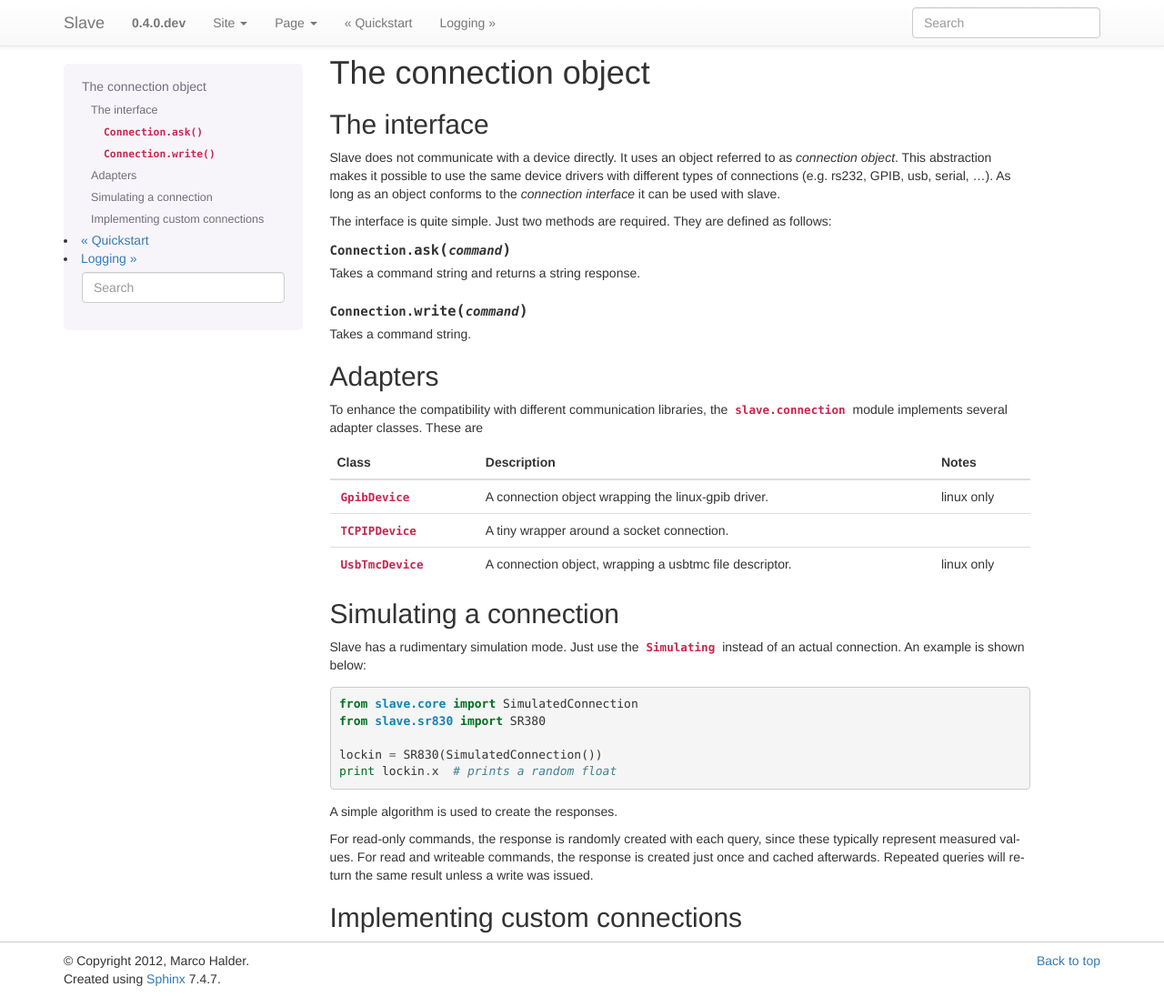
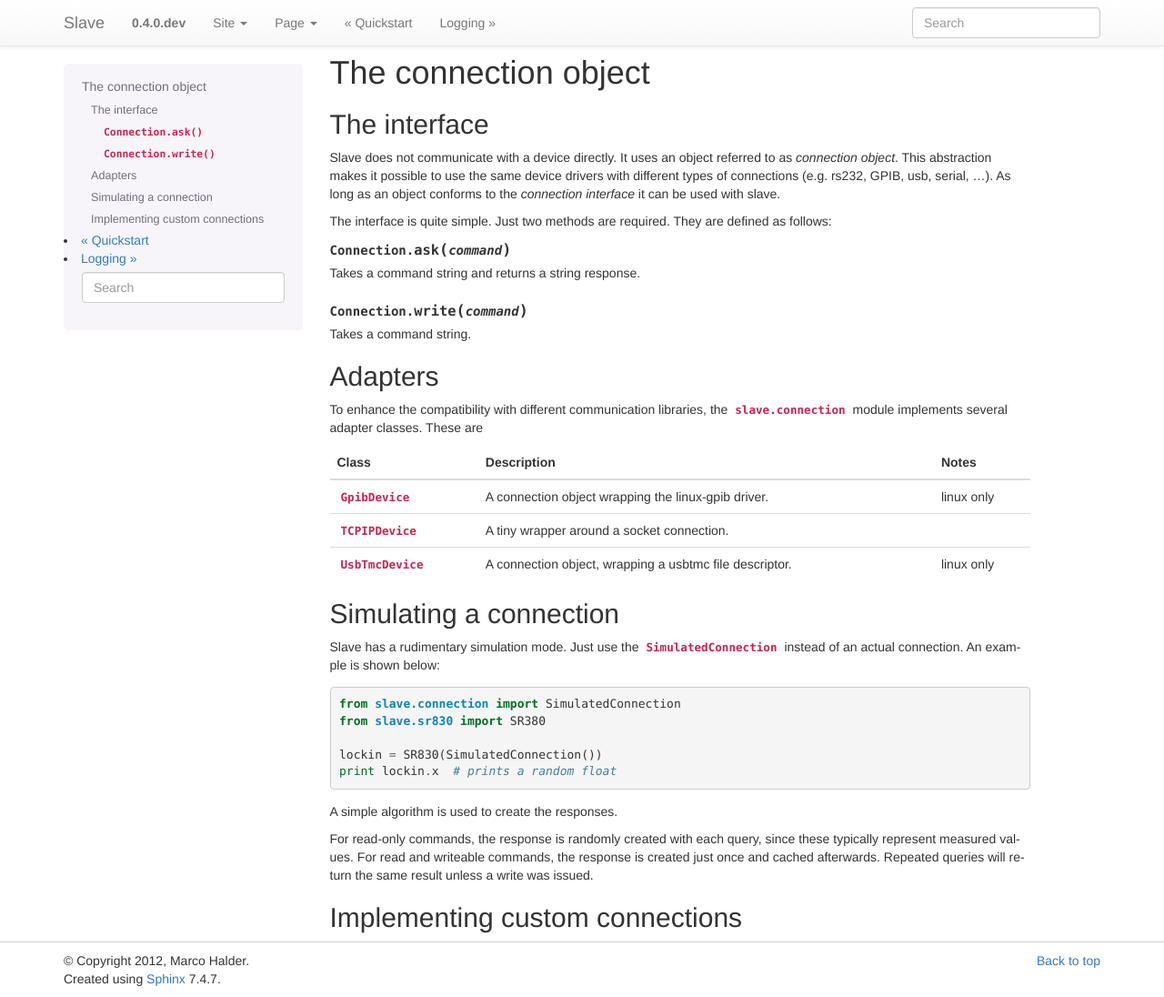
Before and after one commit to p3trus/slave, a Sphinx documentation site: the page built from doc/source/connection.rst, in a window 1280 px wide and 1096 px high. Shown: the whole window at 91% size. Built offline with Sphinx 7.4.7, drawn with Linux system fonts in a browser that asks for light colours; formulas are drawn with MathJax 3.

Commit message:
Updated documentation.

```diff
--- a/doc/source/connection.rst
+++ b/doc/source/connection.rst
@@ -44,10 +44,10 @@ Simulating a connection
 -----------------------
 
 Slave has a rudimentary simulation mode. Just use the
-:class:`~slave.core.Simulating` instead of an actual connection.
+:class:`~slave.connection.SimulatedConnection` instead of an actual connection.
 An example is shown below::
 
-    from slave.core import SimulatedConnection
+    from slave.connection import SimulatedConnection
     from slave.sr830 import SR380
 
     lockin = SR830(SimulatedConnection())
```
